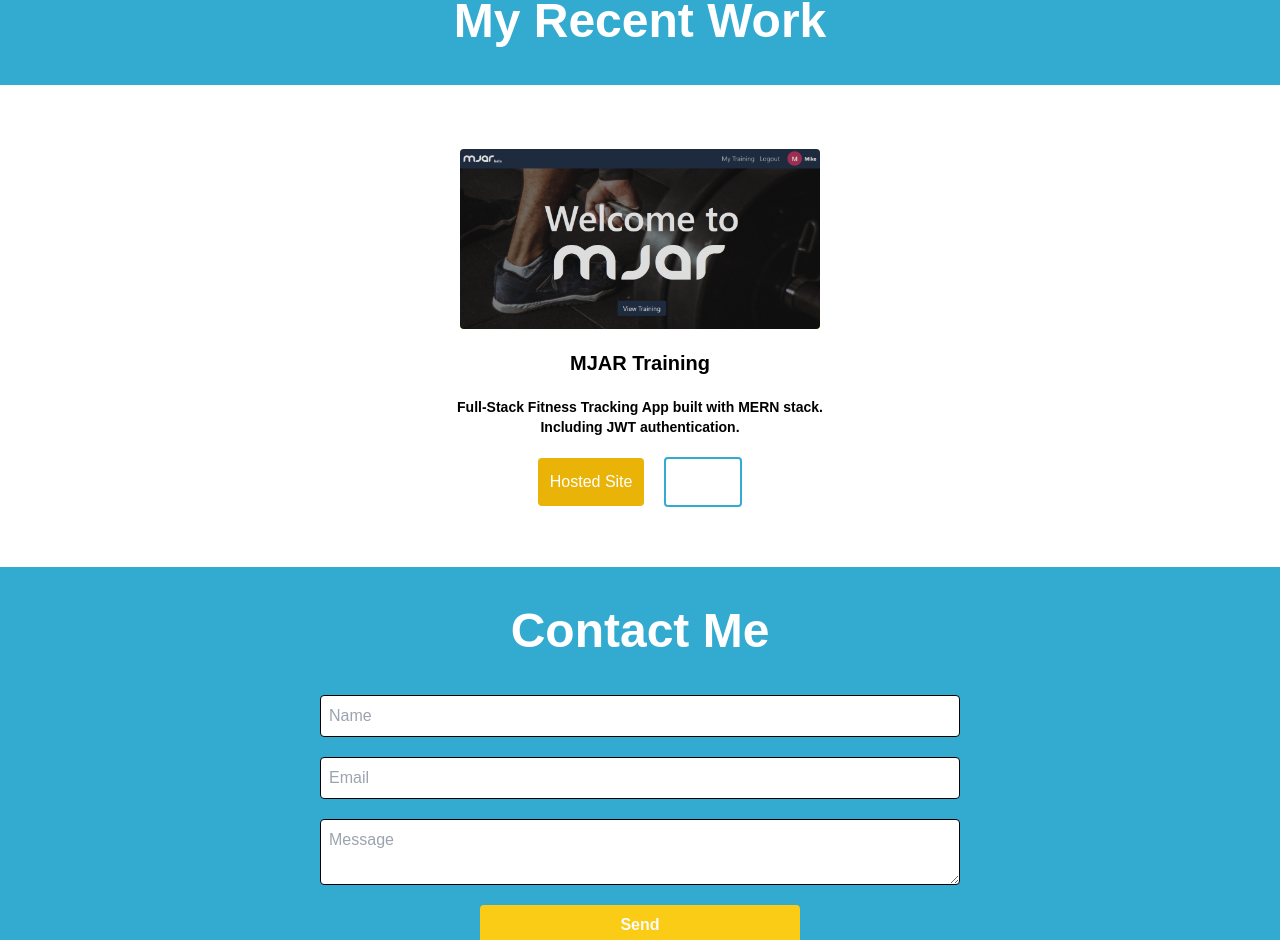
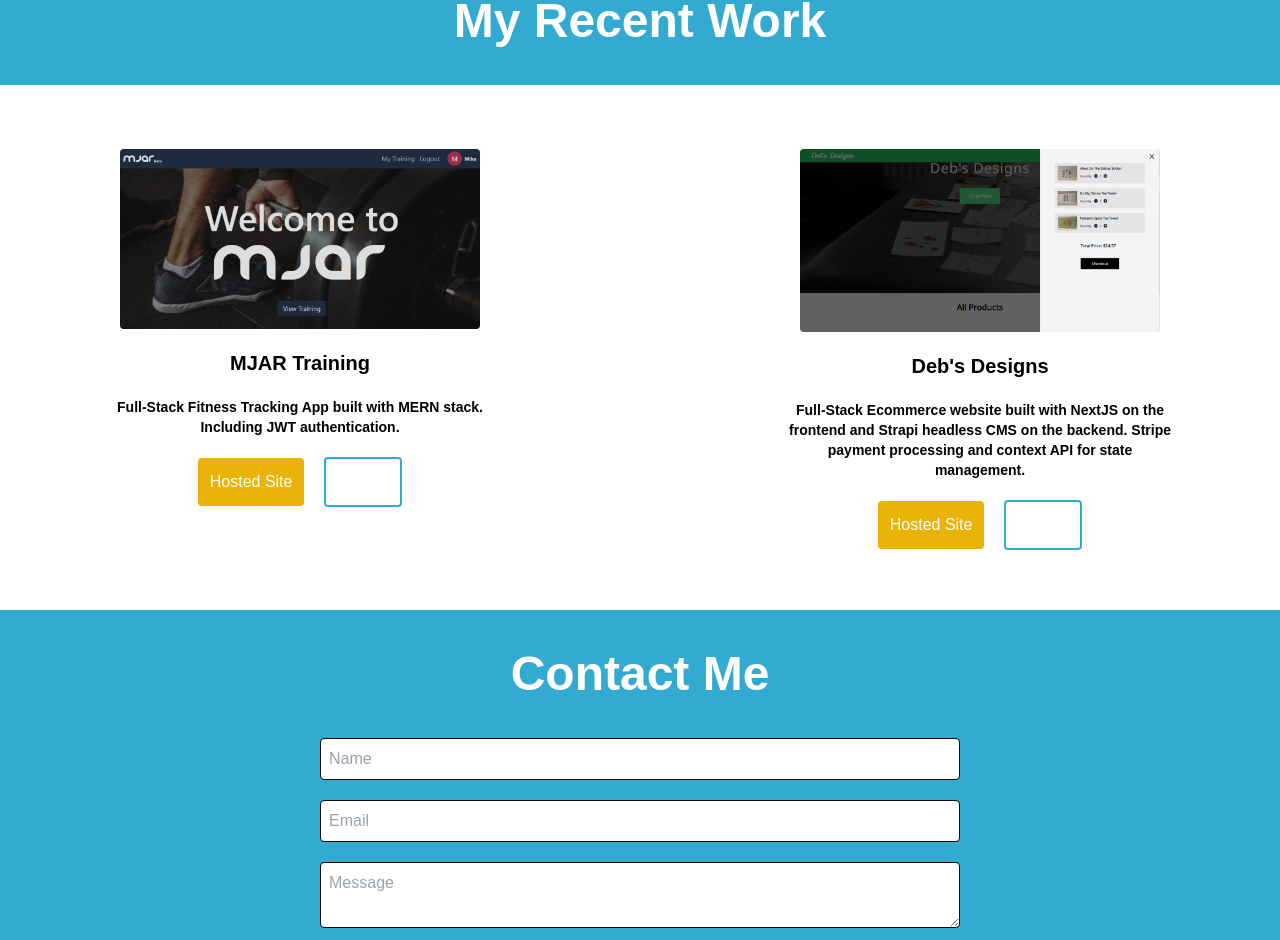
Before and after one commit to Mpb0406/portfolio-6-22, a React (Create React App) app: page / in a window 1280 px wide. Shown: the part 2687-3627 px from the top of the page. Built offline with nearby package versions, Linux system fonts and the light colour scheme.

Commit message:
Added deb's designs project

```diff
--- a/src/Components/MyWork.js
+++ b/src/Components/MyWork.js
@@ -1,5 +1,6 @@
 import React from "react";
 import mjar from "../img/mjar1.png";
+import debsDesigns from "../img/debs-designs.PNG";
 
 const MyWork = () => {
   return (
@@ -38,6 +39,37 @@
             </a>
           </div>
         </div>
+
+        <div className="w-96 mx-auto">
+          <div className=" bg-yellow-400 h-min rounded cursor-pointer mx-3">
+            <img
+              src={debsDesigns}
+              alt=""
+              className="rounded hover:scale-105 duration-500"
+            />
+          </div>
+          <h3 className="text-xl font-bold text-center my-5">Deb's Designs</h3>
+          <p className="text-center font-bold text-sm">
+            Full-Stack Ecommerce website built with NextJS on the frontend and
+            Strapi headless CMS on the backend. Stripe payment processing and
+            context API for state management.
+          </p>
+          <div id="button-container" className="w-min mx-auto flex gap-5 my-5">
+            <a
+              href="https://debs-designs.vercel.app/"
+              target="_blank"
+              className="cursor-pointer w-max self-center bg-yellow-500 hover:bg-yellow-400 duration-300 text-white p-3 rounded">
+              Hosted Site
+            </a>
+            <a
+              href="https://github.com/Mpb0406/ecom-site"
+              target="_blank"
+              className="cursor-pointer bg-transparent border-[2px] border-blue hover:bg-blue text-blue hover:text-white duration-300 text-white px-3 py-[0.68rem] rounded">
+              GitHub
+            </a>
+          </div>
+        </div>
+
         {/* <div className="w-96 mx-auto">
           <div className=" bg-yellow-400 p-5 h-60 rounded cursor-pointer mx-3">
             <img src="" alt="" />
```
Also changed, not shown: public/index.html (+1 -21 lines), src/img/debs-designs.PNG (added).
